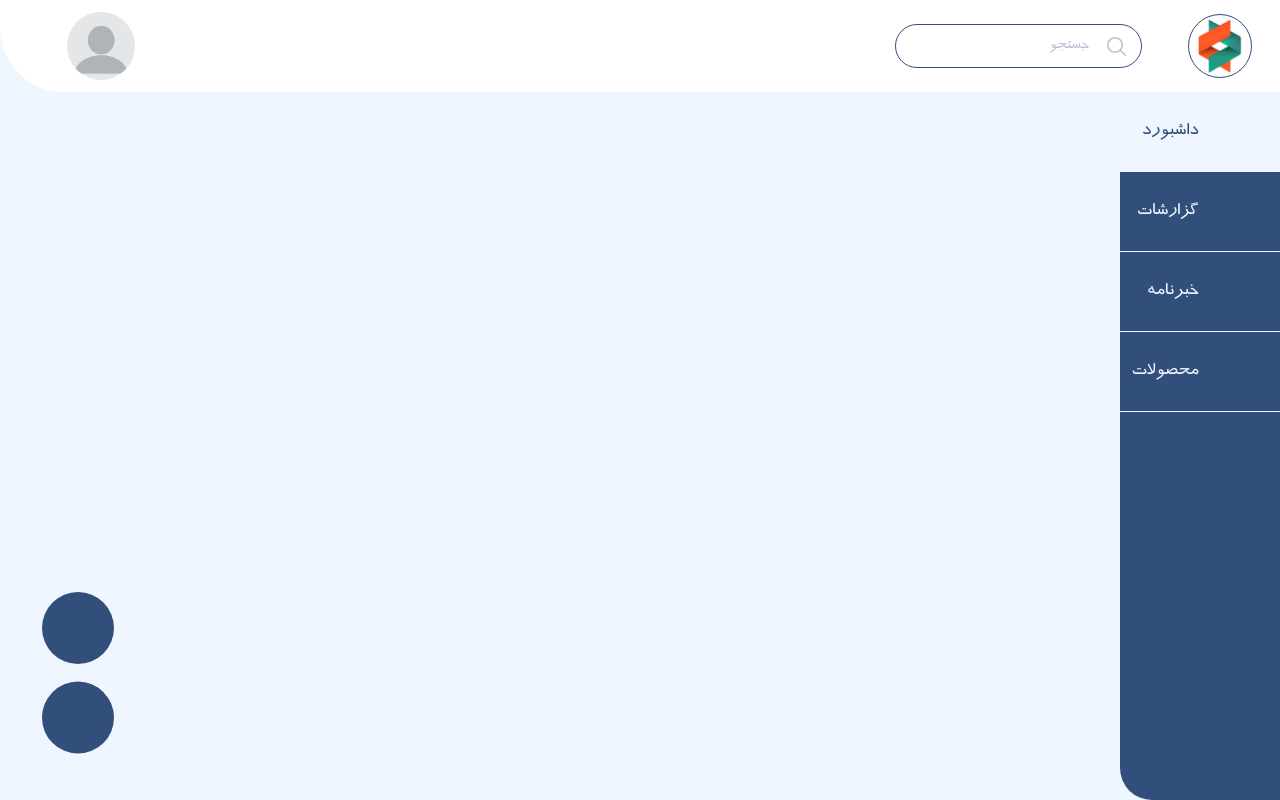
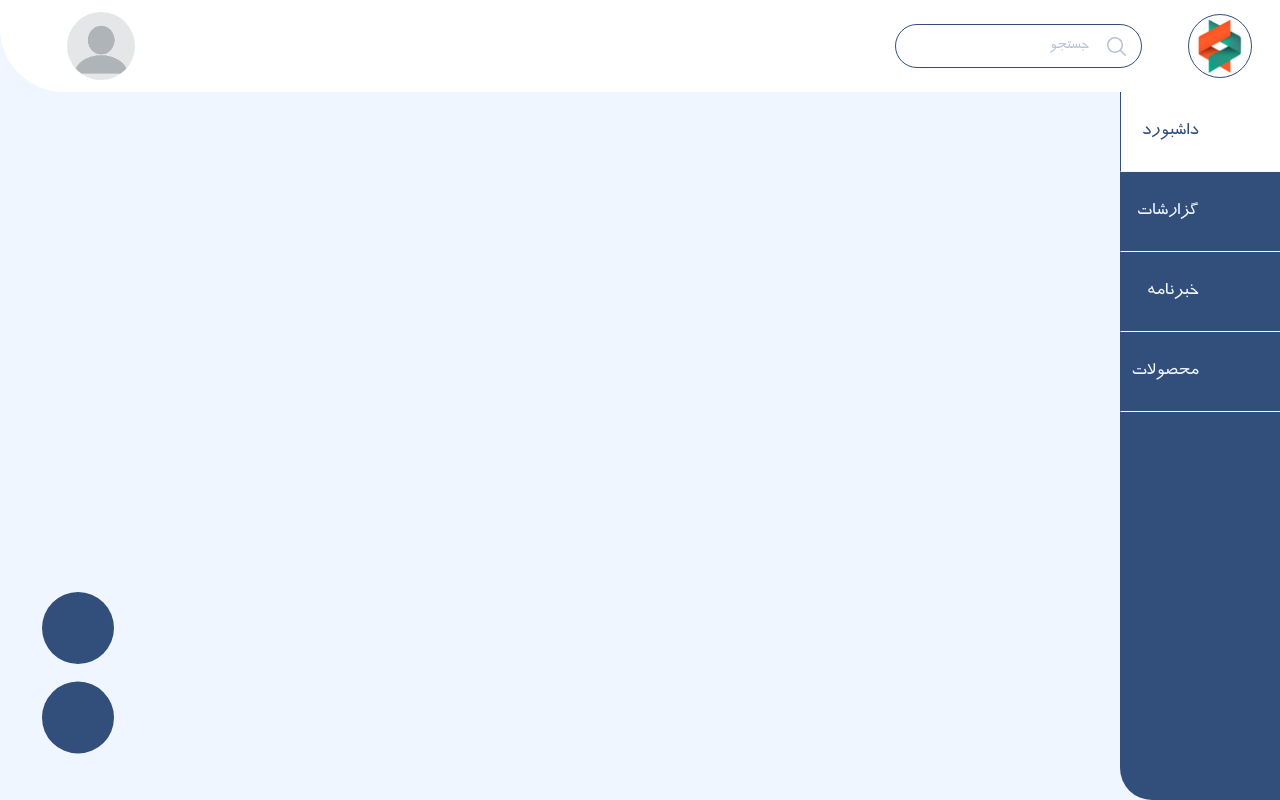
Before and after one commit to Navid079/Project, a React (Create React App) app in the folder frontend/: page / in a window 1280 px wide. In both pictures the pointer is over the element 1240 px from the left and 132 px from the top of the page. Built offline with nearby package versions, Linux system fonts and the light colour scheme; some icons are missing.

Commit message:
fix background color in hover sidebar and and new variabal and add border

```diff
--- a/frontend/src/components/Dashboard/DashboardTab.css
+++ b/frontend/src/components/Dashboard/DashboardTab.css
@@ -6,6 +6,7 @@
   flex-direction: row-reverse;
   transition: width 300ms linear;
   border-bottom: 1px solid var(--clr-white);
+  border-left:1px solid var(--clr-primary-5);
 }
 
 .dashboard-tab--stretch {
@@ -13,7 +14,7 @@
 }
 
 .dashboard-tab:hover {
-  background-color: var(--clr-white);
+  background-color: var(--clr-white-hover);
 }
 
 .dashboard-tab:hover .dashboard-tab__icon,
--- a/frontend/src/index.css
+++ b/frontend/src/index.css
@@ -49,6 +49,7 @@
   */
   --clr-error: #f00;
   --clr-white: #eff6ff;
+  --clr-white-hover:#ffff;
   --clr-light-grey: #324e7b57;
   /* --clr-black:; */
 
```
Also changed, not shown: 1 other file (tests, documents, lock files or other folders).
